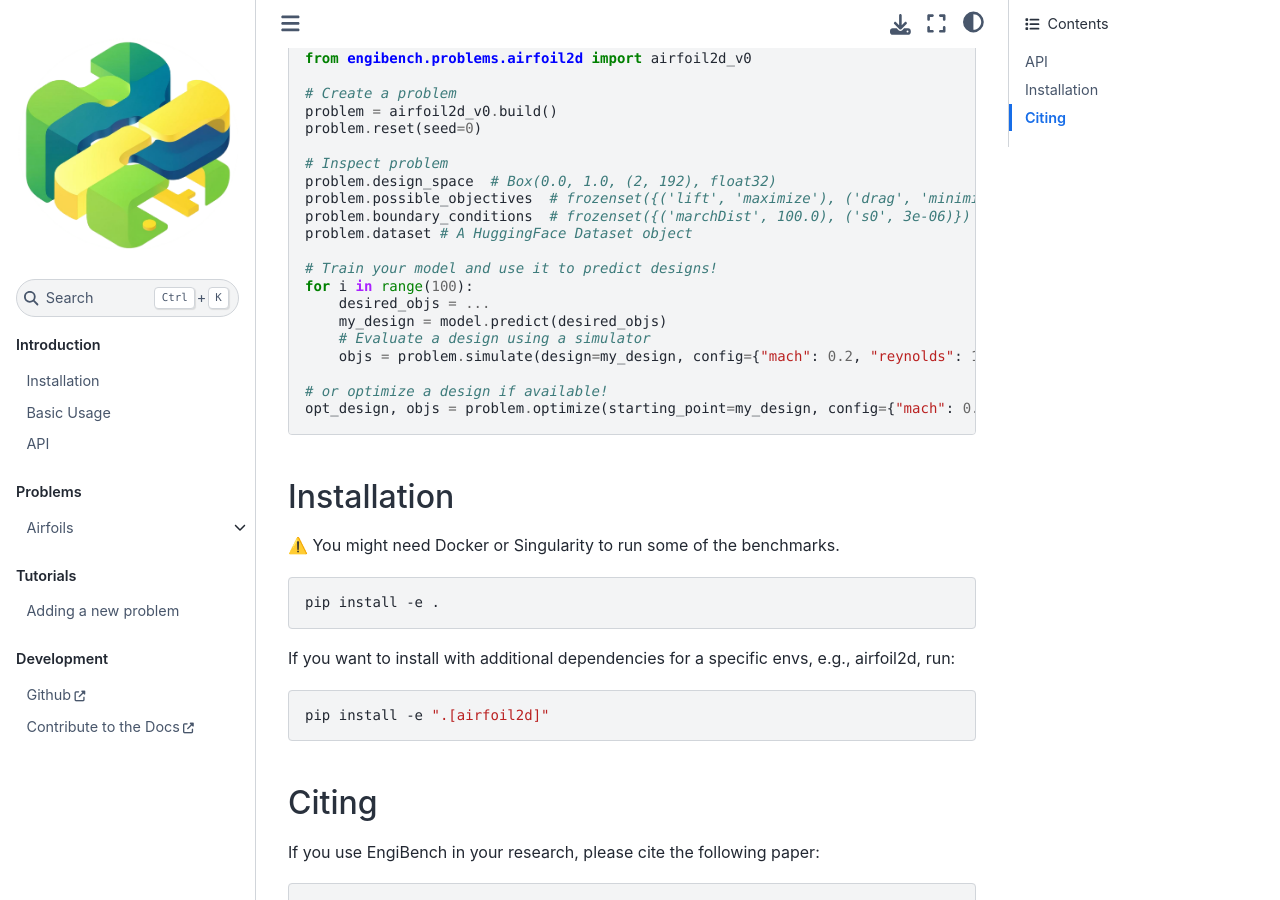
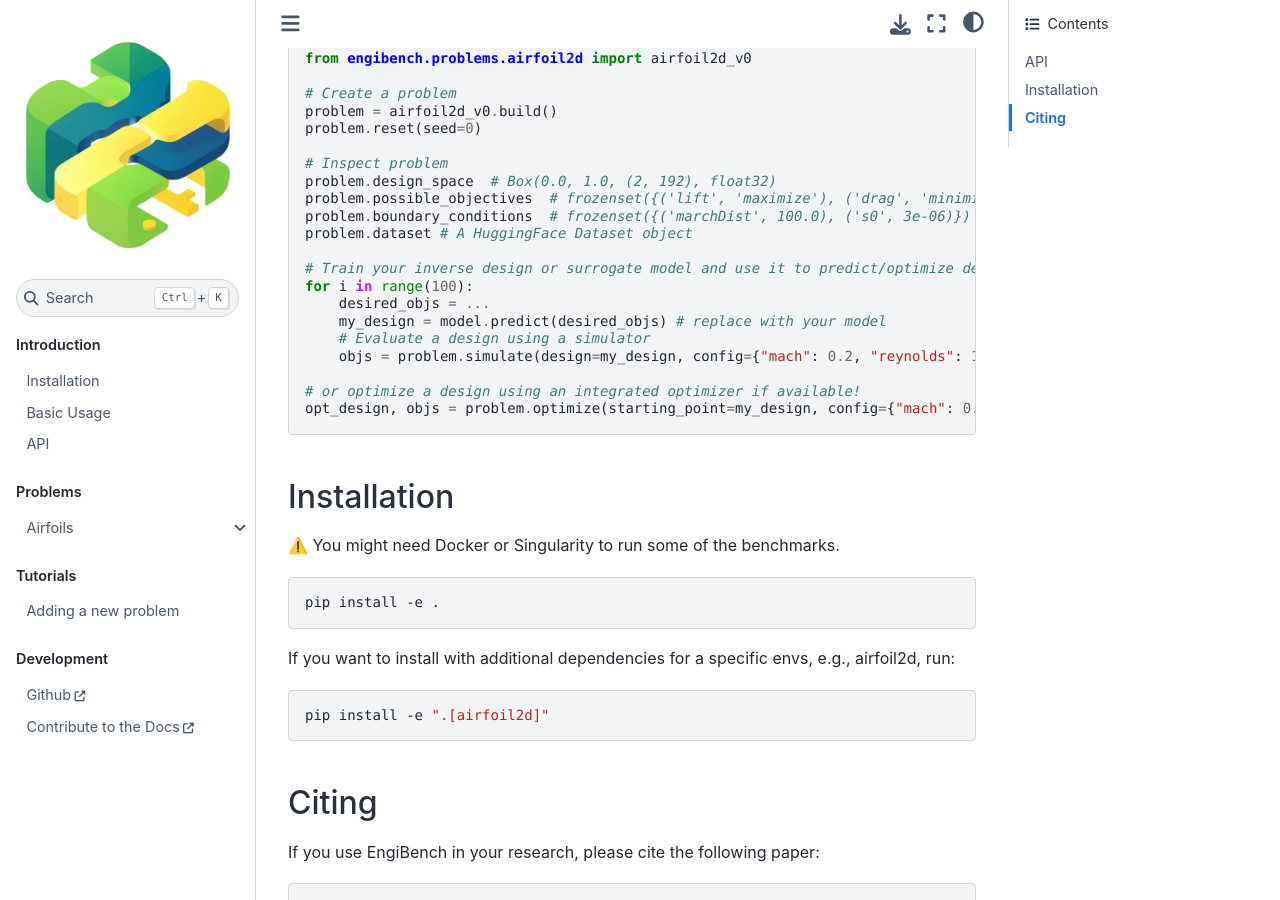
Before and after one commit to IDEALLab/EngiBench, a Sphinx documentation site: the page built from docs/index.md, in a window 1280 px wide and 900 px high, scrolled down 423 px. Built offline with Sphinx 7.4.7 and the Sphinx Book theme 1.1.4, drawn with Linux system fonts in a browser that asks for light colours; pages that are not in the unit, such as notebooks, are missing from menus.

Commit message:
Few doc fixes

````diff
--- a/README.md
+++ b/README.md
@@ -42,14 +42,14 @@ problem.possible_objectives  # frozenset({('lift', 'maximize'), ('drag', 'minimi
 problem.boundary_conditions  # frozenset({('marchDist', 100.0), ('s0', 3e-06)})
 problem.dataset # A HuggingFace Dataset object
 
-# Train your model and use it to predict designs!
+# Train your inverse design or surrogate model and use it to predict/optimize designs!
 for i in range(100):
     desired_objs = ...
-    my_design = model.predict(desired_objs)
+    my_design = model.predict(desired_objs) # replace with your model
     # Evaluate a design using a simulator
     objs = problem.simulate(design=my_design, config={"mach": 0.2, "reynolds": 1e6})
 
-# or optimize a design if available!
+# or optimize a design using an integrated optimizer if available!
 opt_design, objs = problem.optimize(starting_point=my_design, config={"mach": 0.2, "reynolds": 1e6})
 ```
 <!-- end api -->
--- a/pyproject.toml
+++ b/pyproject.toml
@@ -23,7 +23,7 @@ classifiers = [
 ]
 dependencies = [
     "numpy <=2.0",
-    "gymnasium >= 1.0.0a1",
+    "gymnasium >= 1.0.0",
     "datasets[vision] == 3.1.0", # imports modules with image features
     "pandas >= 2.2.3",
 ]
````
Also changed, not shown: docs/introduction/api.md (+1 -1 lines).
